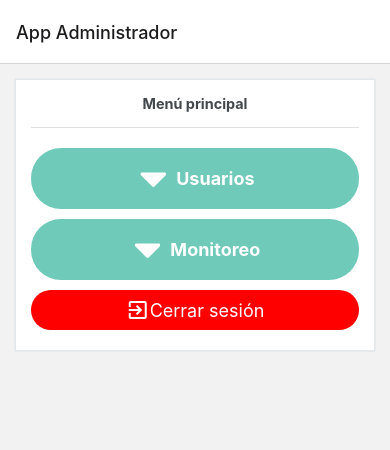
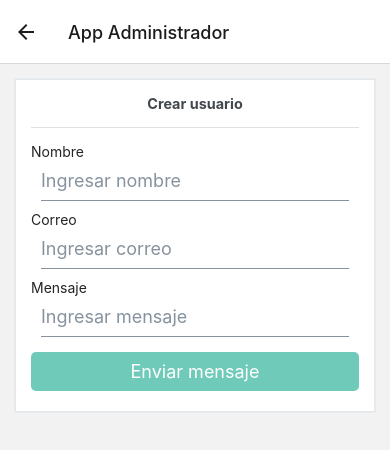
Before and after one commit to ProgrammerAuditore/app-react-native, a React Native app: screen /visCrearMensaje in a window 390 px wide. Shown: the top 450 px of the page. Built offline with nearby package versions, Linux system fonts and the light colour scheme.

Commit message:
*** dev-app-administrador : Se agrego la vista para enviar mensajes

```diff
--- a/App.js
+++ b/App.js
@@ -15,6 +15,7 @@ import visDatos from './vistas/visDatos';
 import visMapa from './vistas/visMapa';
 import vistLogIn from './vistas/vistLogIn';
 import vistListMonitoreo from './vistas/vistListMonitoreo';
+import visCrearMensaje from './vistas/visCrearMensaje';
 
 function MyStack() {
     return (
@@ -41,6 +42,8 @@ function MyStack() {
                 options={{ title: 'App Administrador' }} />
             <Stack.Screen name='vistListMonitoreo' component={vistListMonitoreo}
                 options={{ title: 'App Administrador' }} />
+            <Stack.Screen name='visCrearMensaje' component={visCrearMensaje}
+                options={{ title: 'App Administrador' }} />
         </Stack.Navigator>
     );
 }
--- /dev/null
+++ b/vistas/visCrearMensaje.js
@@ -0,0 +1,92 @@
+import React from 'react';
+import { StyleSheet, ScrollView, View } from 'react-native';
+import { Card, Input, Text, Button, Icon, Alert } from '@rneui/base';
+import { useState } from 'react';
+import firebase from '../firebase';
+
+const visCrearMensaje = (props) => {
+
+  const [state, setState] = useState({
+    dataCorreo: "Default",
+    dataNombre: "Default",
+    dataMensaje: "Default",
+  });
+
+  const handlerChangeText = (dataCorreo, value) => {
+    setState({ ...state, [dataCorreo]: value });
+    console.log(state);
+  }
+
+  const fncEnviarMensaje = async () => {
+    if (state.dataMensaje === '' || state.dataCorreo === '') {
+      alert('Ingrese el campo Id o Nombres');
+    } else {
+      await firebase.conexion
+        .collection('clMensajes')
+        .add({
+          dataCorreo: state.dataCorreo,
+          dataNombre: state.dataNombre,
+          dataMensaje: state.dataMensaje,
+        });
+      alert('Mensaje registrado exitosamente.');
+      props.navigation.navigate('visPrincipal');
+    }
+  }
+
+  return (
+    <ScrollView>
+      <View style={{ flex: 1, flexDirection: "column" }}>
+        <Card>
+          <Card.Title>Crear usuario</Card.Title>
+          <Card.Divider></Card.Divider>
+
+          {/* Campo: Nombre */}
+          <View>
+            <Text>Nombre</Text>
+            <Input
+              onChangeText={(Valor) => handlerChangeText('dataNombre', Valor)}
+              placeholder='Ingresar nombre'
+            ></Input>
+          </View>
+
+          {/* Campo: Correo */}
+          <View>
+            <Text>Correo</Text>
+            <Input
+              onChangeText={(Valor) => handlerChangeText('dataCorreo', Valor)}
+              placeholder='Ingresar correo'
+            ></Input>
+          </View>
+
+          {/* Campo: Mensaje */}
+          <View>
+            <Text>Mensaje</Text>
+            <Input
+              onChangeText={(Valor) => handlerChangeText('dataMensaje', Valor)}
+              placeholder='Ingresar mensaje'
+            ></Input>
+          </View>
+
+
+          {/* Botón : Enviar mensaje */}
+          <Button
+            title="Enviar mensaje"
+            buttonStyle={{ backgroundColor: 'rgba(111, 202, 186, 1)' }}
+            containerStyle={{
+              marginVertical: 5,
+              borderRadius: 5,
+            }}
+            titleStyle={{ color: 'white', marginHorizontal: 20 }}
+            onPress={() => fncEnviarMensaje()}
+          />
+
+        </Card>
+      </View>
+
+    </ScrollView>
+  );
+}
+
+export default visCrearMensaje;
+
+const styles = StyleSheet.create({});
--- a/vistas/visPrincipal.js
+++ b/vistas/visPrincipal.js
@@ -68,6 +68,30 @@ const visPrincipal = (props) => {
             onPress={() => props.navigation.navigate('vistListMonitoreo')}
           />
 
+          {/* Mensajes */}
+          <Button
+            title="Mensajeria"
+            icon={{
+              name: 'caret-down',
+              type: 'font-awesome',
+              size: 45,
+              color: 'white',
+            }}
+            iconContainerStyle={{ marginRight: 10 }}
+            titleStyle={{ fontWeight: '700' }}
+            buttonStyle={{
+              backgroundColor: 'rgba(111, 202, 186, 1)',
+              borderColor: 'transparent',
+              borderWidth: 0,
+              borderRadius: 30,
+            }}
+            containerStyle={{
+              marginVertical: 5,
+              borderRadius: 5,
+            }}
+            onPress={() => props.navigation.navigate('visCrearMensaje')}
+          />
+
           {/*  Cerrar Sesión */}
           <Button
             buttonStyle={{
```
